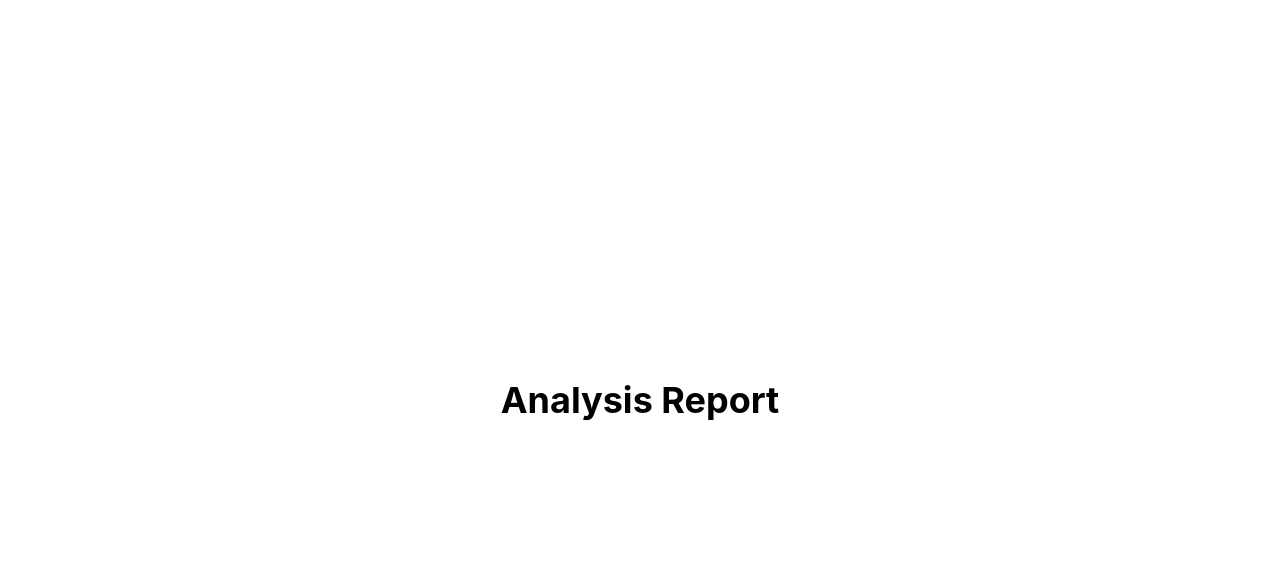
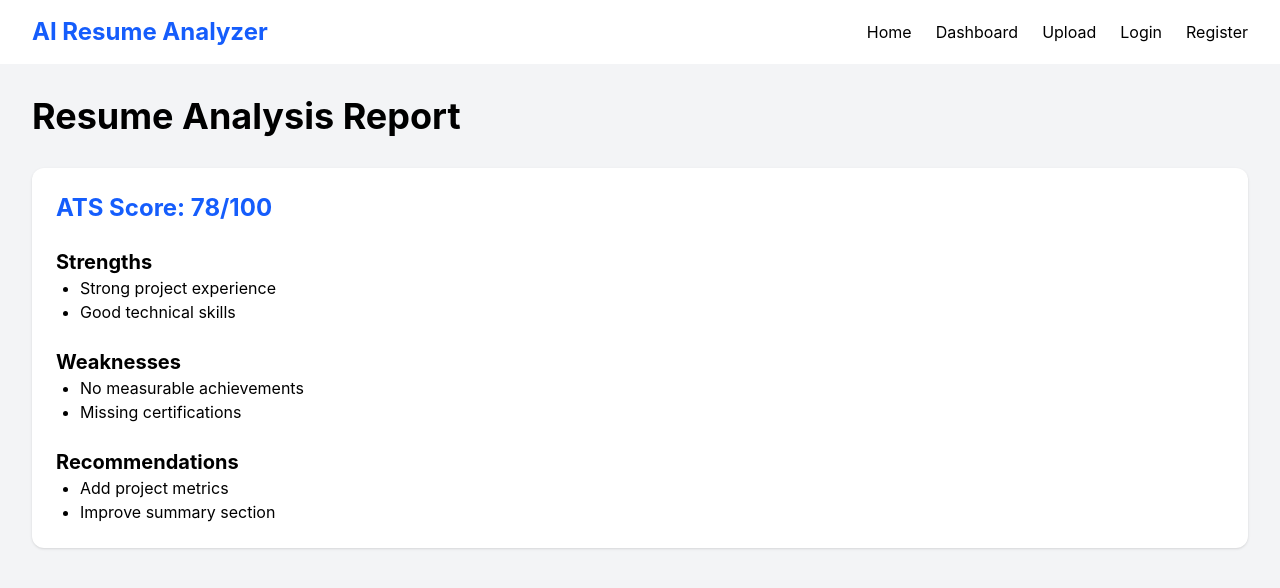
Before and after one commit to Rakshitha4004/ai-resume-analyzer, a React app in the folder frontend/: page /report in a window 1280 px wide. Shown: the top 588 px of the page. Built offline with nearby package versions, Linux system fonts and the light colour scheme; the HTML template or start-up script is replaced by a standard one.

Commit message:
Add localStorage dashboard metrics

```diff
--- a/frontend/src/pages/Dashboard.jsx
+++ b/frontend/src/pages/Dashboard.jsx
@@ -1,23 +1,34 @@
 import Navbar from "../components/Navbar";
 
 function Dashboard() {
+  const totalResumes =
+    localStorage.getItem("totalResumes") || 0;
+
+  const analysisCount =
+    localStorage.getItem("analysisCount") || 0;
+
+  const atsScore =
+    localStorage.getItem("atsScore") || 0;
+
   return (
     <>
       <Navbar />
 
       <div className="min-h-screen bg-gray-100 p-8">
+
         <h1 className="text-4xl font-bold mb-8">
           Dashboard
         </h1>
 
         <div className="grid md:grid-cols-3 gap-6">
+
           <div className="bg-white p-6 rounded-xl shadow">
             <h2 className="text-xl font-semibold">
               Total Resumes
             </h2>
 
             <p className="text-3xl mt-4 text-blue-600">
-              0
+              {totalResumes}
             </p>
           </div>
 
@@ -27,7 +38,7 @@ function Dashboard() {
             </h2>
 
             <p className="text-3xl mt-4 text-green-600">
-              0
+              {analysisCount}
             </p>
           </div>
 
@@ -37,10 +48,12 @@ function Dashboard() {
             </h2>
 
             <p className="text-3xl mt-4 text-purple-600">
-              0
+              {atsScore}
             </p>
           </div>
+
         </div>
+
       </div>
     </>
   );
--- a/frontend/src/pages/Login.jsx
+++ b/frontend/src/pages/Login.jsx
@@ -1,12 +1,31 @@
+import { useState } from "react";
 import Navbar from "../components/Navbar";
 
 function Login() {
+  const [email, setEmail] = useState("");
+  const [password, setPassword] = useState("");
+
+  const handleLogin = () => {
+    if (!email || !password) {
+      alert("Please fill all fields");
+      return;
+    }
+
+    alert("Login Successful!");
+
+    console.log({
+      email,
+      password,
+    });
+  };
+
   return (
     <>
       <Navbar />
 
       <div className="min-h-screen bg-gray-100 flex justify-center items-center">
         <div className="bg-white p-8 rounded-xl shadow-lg w-96">
+
           <h2 className="text-3xl font-bold text-center mb-6">
             Login
           </h2>
@@ -14,18 +33,26 @@ function Login() {
           <input
             type="email"
             placeholder="Email"
+            value={email}
+            onChange={(e) => setEmail(e.target.value)}
             className="w-full p-3 border rounded-lg mb-4"
           />
 
           <input
             type="password"
             placeholder="Password"
+            value={password}
+            onChange={(e) => setPassword(e.target.value)}
             className="w-full p-3 border rounded-lg mb-4"
           />
 
-          <button className="w-full bg-blue-600 text-white p-3 rounded-lg hover:bg-blue-700">
+          <button
+            onClick={handleLogin}
+            className="w-full bg-blue-600 text-white p-3 rounded-lg hover:bg-blue-700"
+          >
             Login
           </button>
+
         </div>
       </div>
     </>
--- a/frontend/src/pages/Register.jsx
+++ b/frontend/src/pages/Register.jsx
@@ -1,12 +1,33 @@
+import { useState } from "react";
 import Navbar from "../components/Navbar";
 
 function Register() {
+  const [name, setName] = useState("");
+  const [email, setEmail] = useState("");
+  const [password, setPassword] = useState("");
+
+  const handleRegister = () => {
+    if (!name || !email || !password) {
+      alert("Please fill all fields");
+      return;
+    }
+
+    alert("Account Created Successfully!");
+
+    console.log({
+      name,
+      email,
+      password,
+    });
+  };
+
   return (
     <>
       <Navbar />
 
       <div className="min-h-screen bg-gray-100 flex justify-center items-center">
         <div className="bg-white p-8 rounded-xl shadow-lg w-96">
+
           <h2 className="text-3xl font-bold text-center mb-6">
             Register
           </h2>
@@ -14,24 +35,34 @@ function Register() {
           <input
             type="text"
             placeholder="Full Name"
+            value={name}
+            onChange={(e) => setName(e.target.value)}
             className="w-full p-3 border rounded-lg mb-4"
           />
 
           <input
             type="email"
             placeholder="Email"
+            value={email}
+            onChange={(e) => setEmail(e.target.value)}
             className="w-full p-3 border rounded-lg mb-4"
           />
 
           <input
             type="password"
             placeholder="Password"
+            value={password}
+            onChange={(e) => setPassword(e.target.value)}
             className="w-full p-3 border rounded-lg mb-4"
           />
 
-          <button className="w-full bg-blue-600 text-white p-3 rounded-lg hover:bg-blue-700">
+          <button
+            onClick={handleRegister}
+            className="w-full bg-blue-600 text-white p-3 rounded-lg"
+          >
             Create Account
           </button>
+
         </div>
       </div>
     </>
--- a/frontend/src/pages/Report.jsx
+++ b/frontend/src/pages/Report.jsx
@@ -1,10 +1,65 @@
+import Navbar from "../components/Navbar";
+
 function Report() {
   return (
-    <div className="min-h-screen flex justify-center items-center">
-      <h1 className="text-4xl font-bold">
-        Analysis Report
-      </h1>
-    </div>
+    <>
+      <Navbar />
+
+      <div className="min-h-screen bg-gray-100 p-8">
+
+        <h1 className="text-4xl font-bold mb-8">
+          Resume Analysis Report
+        </h1>
+
+        <div className="bg-white p-6 rounded-xl shadow">
+
+          <h2 className="text-2xl font-bold text-blue-600">
+            ATS Score: 78/100
+          </h2>
+
+          <div className="mt-6">
+
+            <h3 className="font-bold text-xl">
+              Strengths
+            </h3>
+
+            <ul className="list-disc ml-6">
+              <li>Strong project experience</li>
+              <li>Good technical skills</li>
+            </ul>
+
+          </div>
+
+          <div className="mt-6">
+
+            <h3 className="font-bold text-xl">
+              Weaknesses
+            </h3>
+
+            <ul className="list-disc ml-6">
+              <li>No measurable achievements</li>
+              <li>Missing certifications</li>
+            </ul>
+
+          </div>
+
+          <div className="mt-6">
+
+            <h3 className="font-bold text-xl">
+              Recommendations
+            </h3>
+
+            <ul className="list-disc ml-6">
+              <li>Add project metrics</li>
+              <li>Improve summary section</li>
+            </ul>
+
+          </div>
+
+        </div>
+
+      </div>
+    </>
   );
 }
 
--- a/frontend/src/pages/UploadResume.jsx
+++ b/frontend/src/pages/UploadResume.jsx
@@ -1,12 +1,44 @@
+import { useState } from "react";
+import { useNavigate } from "react-router-dom";
 import Navbar from "../components/Navbar";
 
 function UploadResume() {
+  const [file, setFile] = useState(null);
+  const [loading, setLoading] = useState(false);
+
+  const navigate = useNavigate();
+
+  const handleFileChange = (e) => {
+    setFile(e.target.files[0]);
+  };
+
+  const handleAnalyze = () => {
+    if (!file) {
+      alert("Please select a resume first");
+      return;
+    }
+
+    setLoading(true);
+
+    setTimeout(() => {
+      // Save data locally
+      localStorage.setItem("totalResumes", "1");
+      localStorage.setItem("analysisCount", "1");
+      localStorage.setItem("atsScore", "78");
+
+      setLoading(false);
+
+      navigate("/report");
+    }, 2000);
+  };
+
   return (
     <>
       <Navbar />
 
       <div className="min-h-screen bg-gray-100 flex justify-center items-center">
         <div className="bg-white p-8 rounded-xl shadow-lg w-full max-w-xl">
+
           <h1 className="text-3xl font-bold mb-6">
             Upload Resume
           </h1>
@@ -14,12 +46,23 @@ function UploadResume() {
           <input
             type="file"
             accept=".pdf,.doc,.docx"
+            onChange={handleFileChange}
             className="w-full border p-3 rounded-lg"
           />
 
-          <button className="mt-6 bg-blue-600 text-white px-6 py-3 rounded-lg hover:bg-blue-700">
-            Analyze Resume
+          {file && (
+            <p className="mt-4 text-green-600">
+              Selected File: {file.name}
+            </p>
+          )}
+
+          <button
+            onClick={handleAnalyze}
+            className="mt-6 bg-blue-600 text-white px-6 py-3 rounded-lg hover:bg-blue-700"
+          >
+            {loading ? "Analyzing..." : "Analyze Resume"}
           </button>
+
         </div>
       </div>
     </>
```
